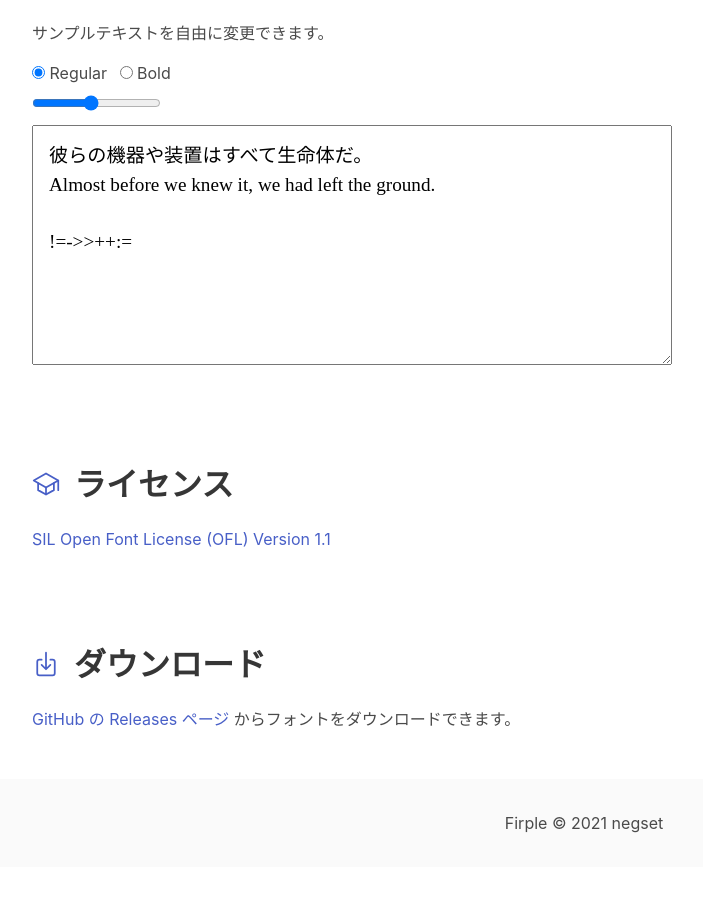
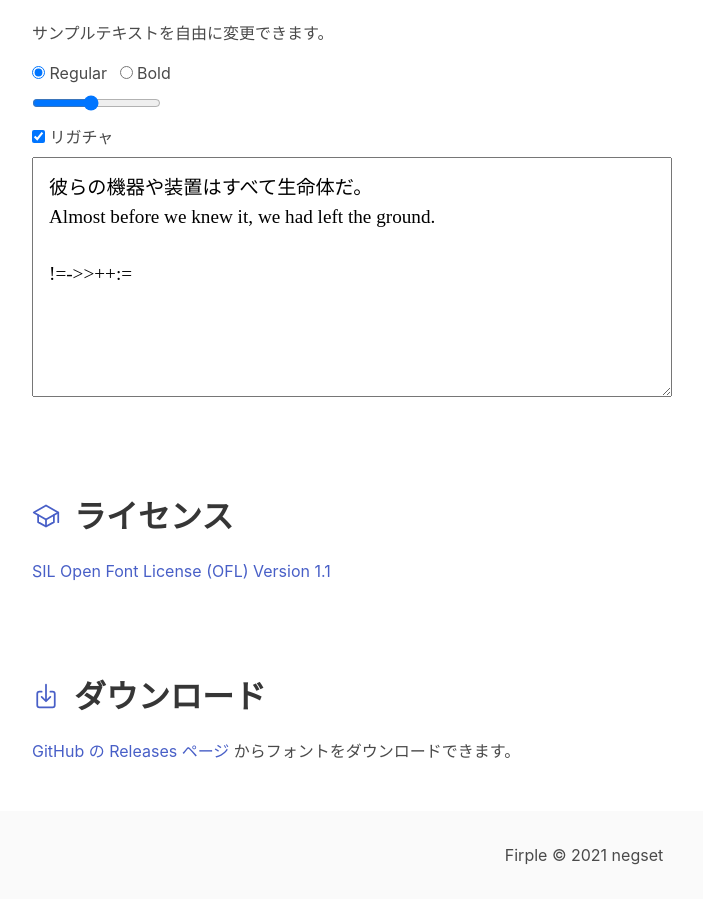
Before and after one commit to negset/Firple, a plain HTML site: page index.html in a window 1280 px wide. Shown: the part 1445-2344 px from the top of the page, without its empty margins (56-759 px from the left). Before the commit the page ends 2312 px from the top, so only its background shows below. Drawn offline with nearby package versions, Linux system fonts and the light colour scheme; a web font is replaced by a local one.

Commit message:
add ligature toggle

```diff
--- a/index.html
+++ b/index.html
@@ -148,6 +148,10 @@
         <div class="sample-config">
           <input type="range" id="weight" min="10" max="30">
         </div>
+        <div class="sample-config">
+          <input type="checkbox" id="ligature" checked>
+          <label for="ligature">リガチャ</label>
+        </div>
         <textarea class="sample-text">
 彼らの機器や装置はすべて生命体だ。
 Almost before we knew it, we had left the ground.
--- a/js/script.js
+++ b/js/script.js
@@ -29,4 +29,8 @@ document.addEventListener('DOMContentLoaded', () => {
   weightSldr.addEventListener('input', () => {
     textArea.style.fontSize = weightSldr.value + 'px';
   });
+  const ligatureChk = document.getElementById('ligature');
+  ligatureChk.addEventListener('input', () => {
+    textArea.style.fontVariantLigatures = ligatureChk.checked ? "normal" : "none";
+  });
 });
```
